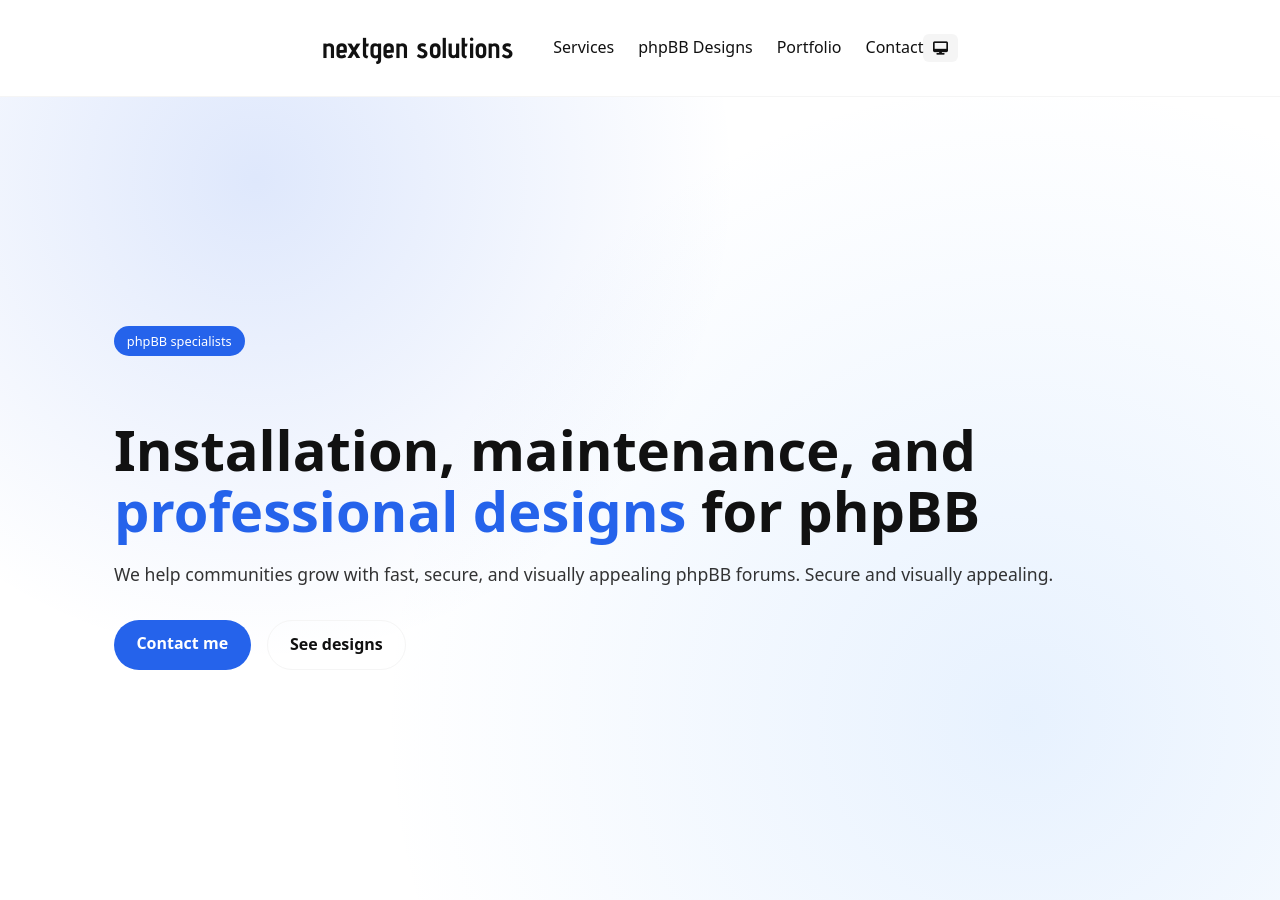
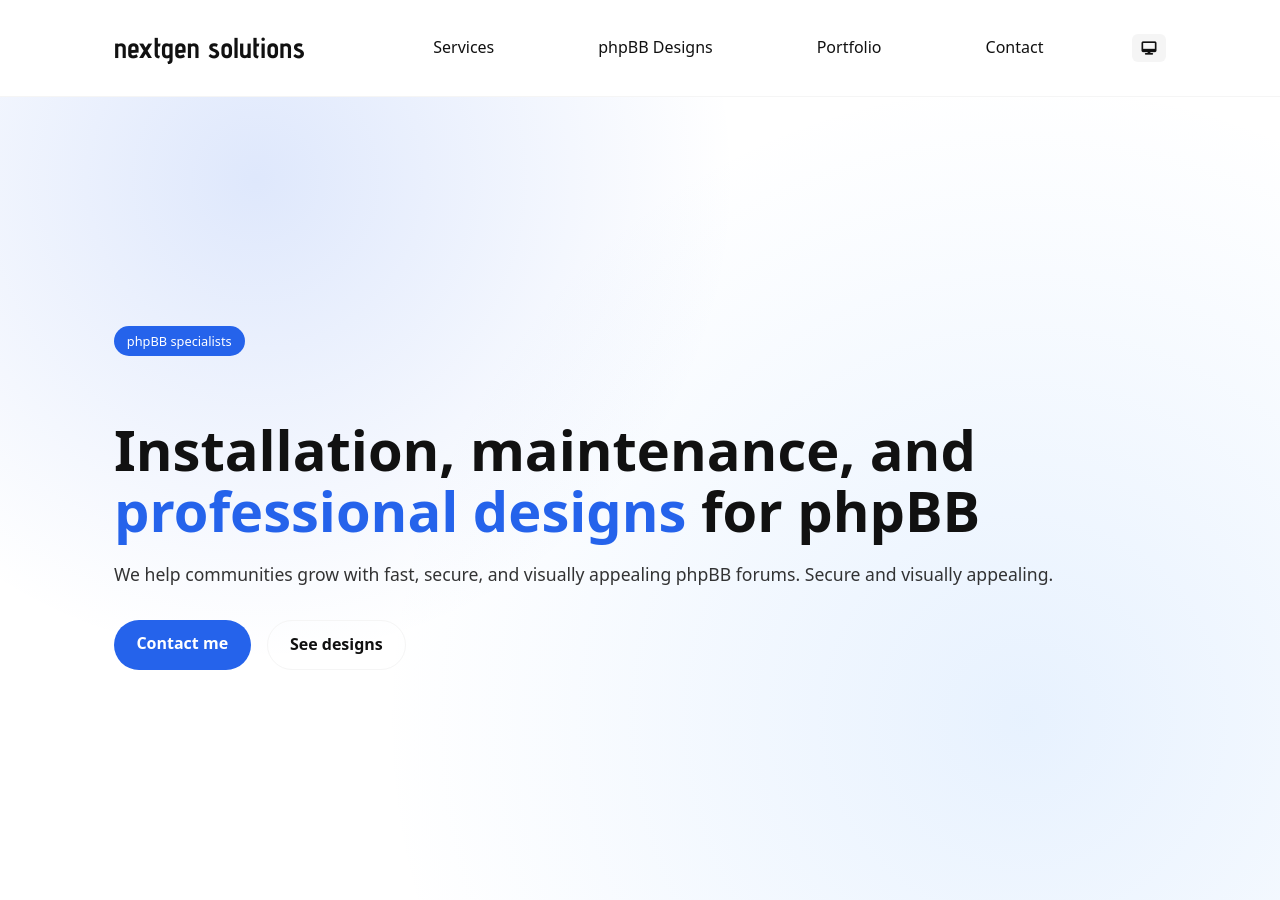
Before and after one commit to nextgen-solutions-gt/nextgen-solutions-gt.github.io, a Jekyll site: the page built from index.md, in a window 1280 px wide and 900 px high. Built offline with Jekyll 4.4.1, drawn with Linux system fonts in a browser that asks for light colours.

Commit message:
Fixed width from navbar

```diff
--- a/assets/css/style.css
+++ b/assets/css/style.css
@@ -228,6 +228,7 @@
   align-items: center;
   justify-content: space-between;
   height: 64px;
+  width: 1100px
 }
 
 .brand a {
@@ -238,7 +239,7 @@
 
 .nav-links {
   display: flex;
-  gap: 1.5rem;
+  gap: 6.5rem;
   list-style: none;
 }
 
```
